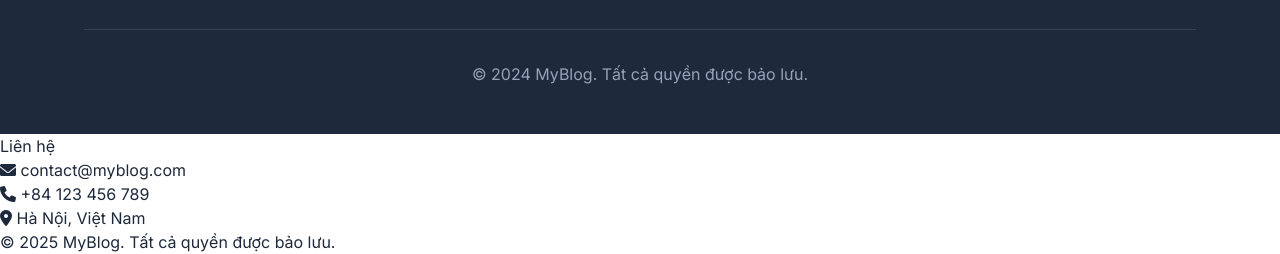
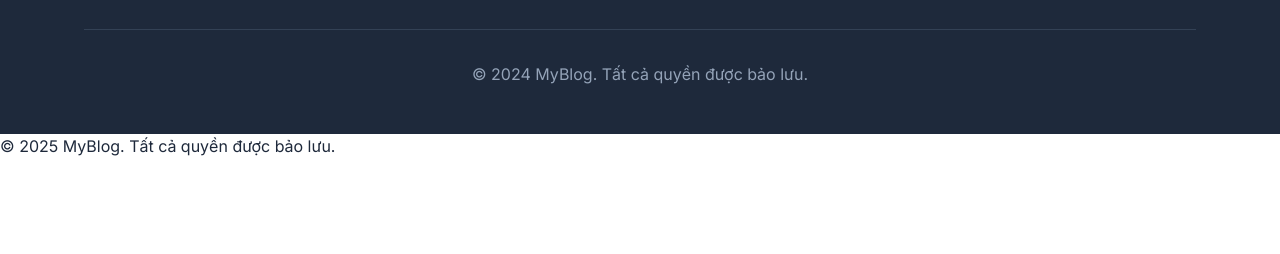
Before and after one commit to Quangnee89/Websitecuatoi, a plain HTML site: page about.html in a window 1280 px wide. Shown: the part 1651-1905 px from the top of the page. After the commit the page ends 1809 px from the top, so only its background shows below. Drawn offline with nearby package versions, Linux system fonts and the light colour scheme.

Commit message:
Update about.html

```diff
--- a/about.html
+++ b/about.html
@@ -272,12 +272,6 @@
             </div>
         </div>
     </footer>
-                <div class="footer-section">
-                    <h4>Liên hệ</h4>
-                    <p><i class="fas fa-envelope"></i> contact@myblog.com</p>
-                    <p><i class="fas fa-phone"></i> +84 123 456 789</p>
-                    <p><i class="fas fa-map-marker-alt"></i> Hà Nội, Việt Nam</p>
-                </div>
             </div>
             <div class="footer-bottom">
                 <p>&copy; 2025 MyBlog. Tất cả quyền được bảo lưu.</p>
```
